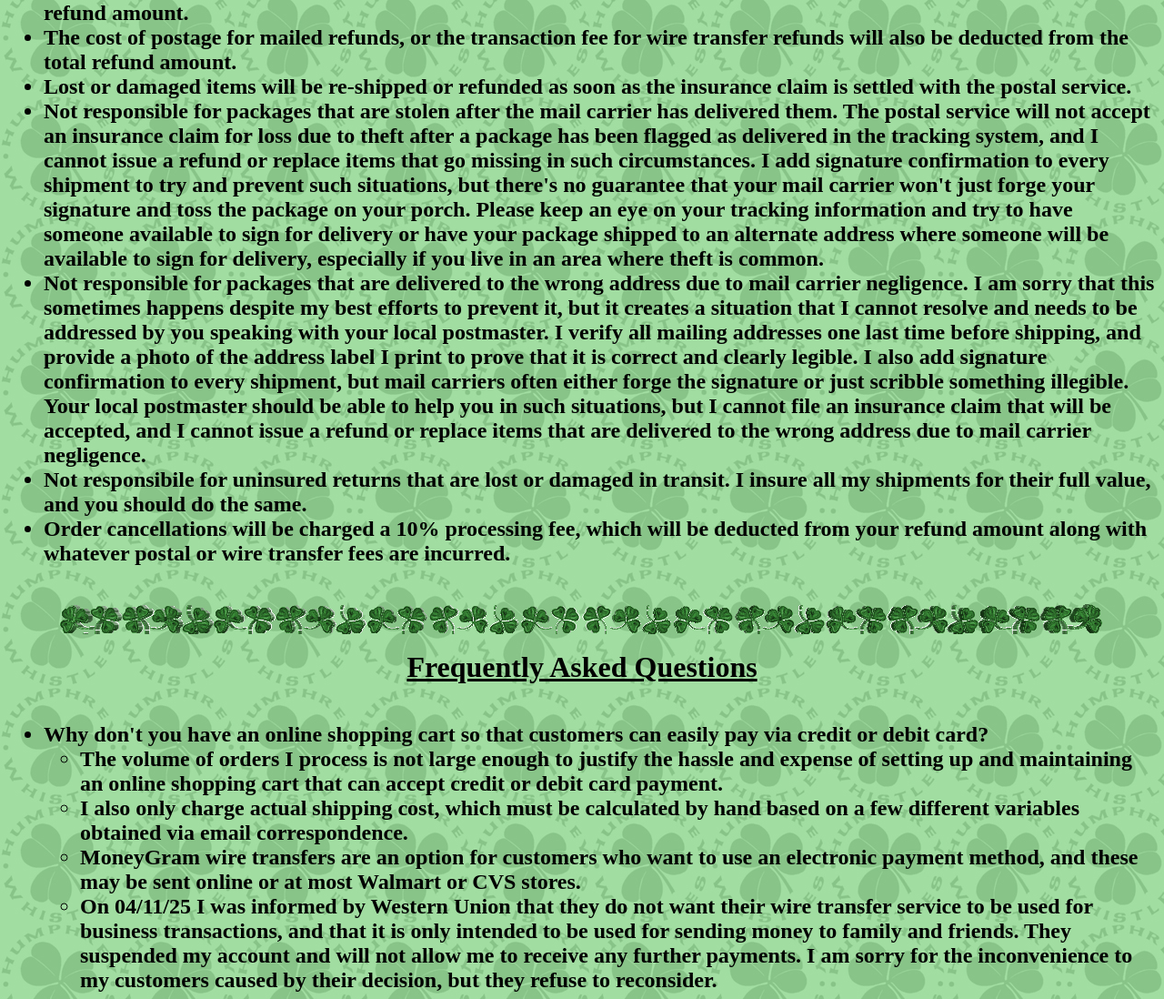
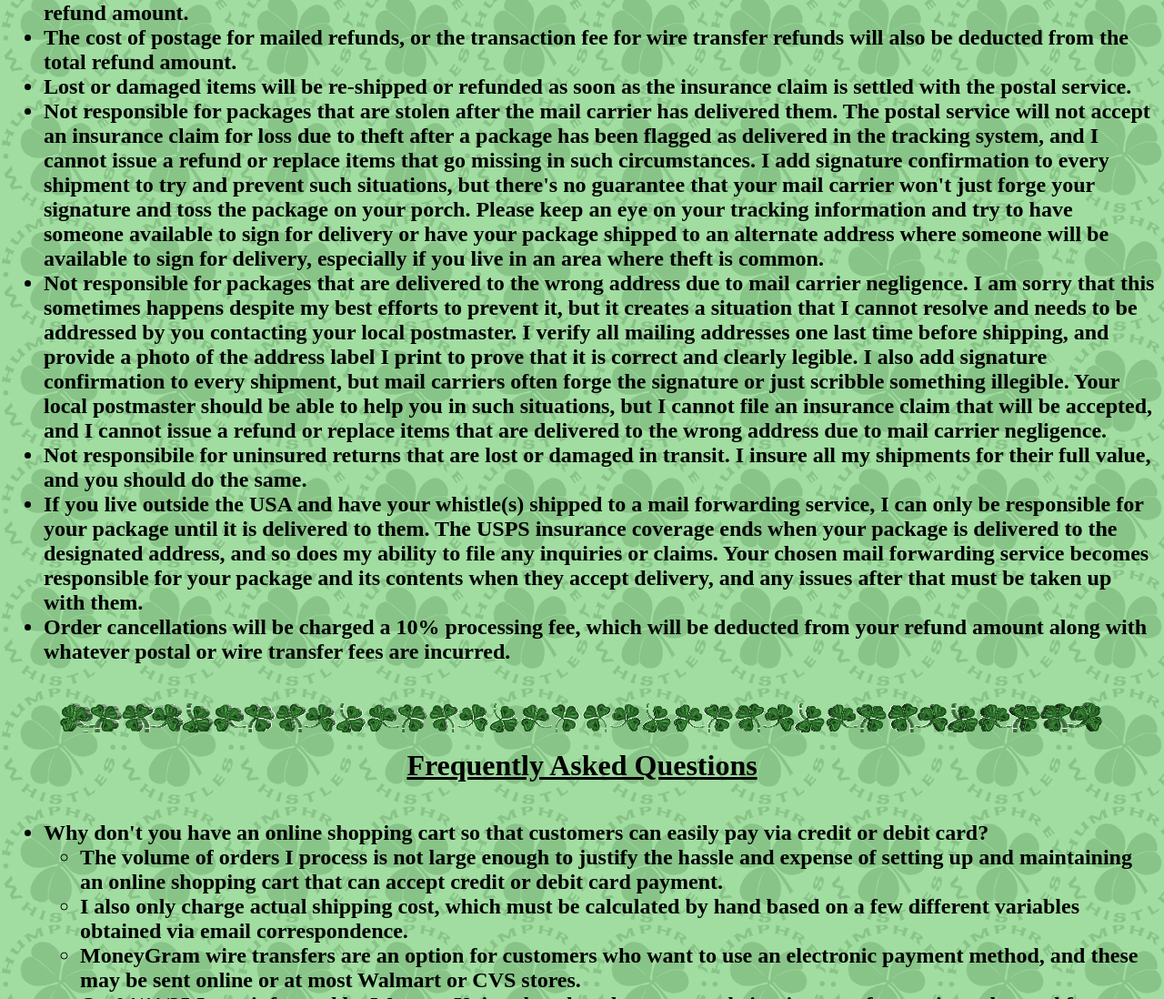
Before and after one commit to humphreywhistles/humphreywhistles.github.io, a plain HTML site: page index.html in a window 1280 px wide. Shown: the part 7045-8143 px from the top of the page at 91% size. Drawn offline with Linux system fonts and the light colour scheme.

Commit message:
Add files via upload

```diff
--- a/index.html
+++ b/index.html
@@ -2117,8 +2117,9 @@
 <LI>The cost of postage for mailed refunds, or the transaction fee for wire transfer refunds will also be deducted from the total refund amount.</LI>
 <LI>Lost or damaged items will be re-shipped or refunded as soon as the insurance claim is settled with the postal service.</LI>
 <LI>Not responsible for packages that are stolen after the mail carrier has delivered them.  The postal service will not accept an insurance claim for loss due to theft after a package has been flagged as delivered in the tracking system, and I cannot issue a refund or replace items that go missing in such circumstances.  I add signature confirmation to every shipment to try and prevent such situations, but there's no guarantee that your mail carrier won't just forge your signature and toss the package on your porch.  Please keep an eye on your tracking information and try to have someone available to sign for delivery or have your package shipped to an alternate address where someone will be available to sign for delivery, especially if you live in an area where theft is common.</LI>
-<LI>Not responsible for packages that are delivered to the wrong address due to mail carrier negligence.  I am sorry that this sometimes happens despite my best efforts to prevent it, but it creates a situation that I cannot resolve and needs to be addressed by you speaking with your local postmaster.  I verify all mailing addresses one last time before shipping, and provide a photo of the address label I print to prove that it is correct and clearly legible.  I also add signature confirmation to every shipment, but mail carriers often either forge the signature or just scribble something illegible.  Your local postmaster should be able to help you in such situations, but I cannot file an insurance claim that will be accepted, and I cannot issue a refund or replace items that are delivered to the wrong address due to mail carrier negligence.</LI>
+<LI>Not responsible for packages that are delivered to the wrong address due to mail carrier negligence.  I am sorry that this sometimes happens despite my best efforts to prevent it, but it creates a situation that I cannot resolve and needs to be addressed by you contacting your local postmaster.  I verify all mailing addresses one last time before shipping, and provide a photo of the address label I print to prove that it is correct and clearly legible.  I also add signature confirmation to every shipment, but mail carriers often forge the signature or just scribble something illegible.  Your local postmaster should be able to help you in such situations, but I cannot file an insurance claim that will be accepted, and I cannot issue a refund or replace items that are delivered to the wrong address due to mail carrier negligence.</LI>
 <LI>Not responsibile for uninsured returns that are lost or damaged in transit.  I insure all my shipments for their full value, and you should do the same.</LI>
+<LI>If you live outside the USA and have your whistle(s) shipped to a mail forwarding service, I can only be responsible for your package until it is delivered to them.  The USPS insurance coverage ends when your package is delivered to the designated address, and so does my ability to file any inquiries or claims.  Your chosen mail forwarding service becomes responsible for your package and its contents when they accept delivery, and any issues after that must be taken up with them.</LI>
 <LI>Order cancellations will be charged a 10% processing fee, which will be deducted from your refund amount along with whatever postal or wire transfer fees are incurred.</LI>
 </UL>
 </B>
```
